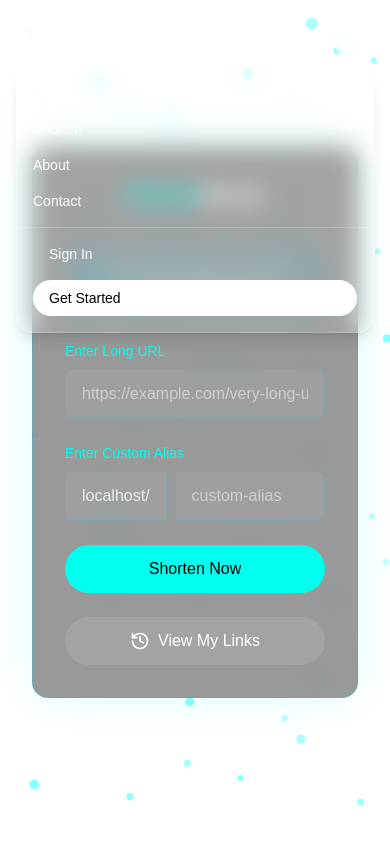
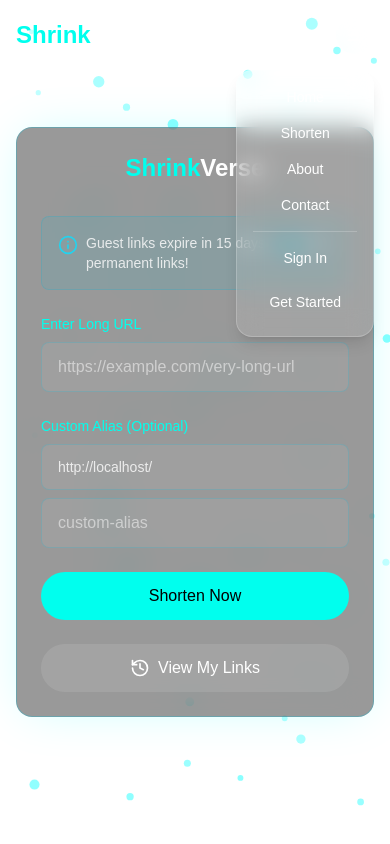
Before and after one commit to ritesh-raushan/shrinkverse, a Next.js app: page /shorten in a window 390 px wide. Both pictures are taken after a click on the button 353 px from the left and 37 px from the top of the page. Built offline with nearby package versions, Linux system fonts and the light colour scheme.

Commit message:
Fix Mobile View

```diff
--- a/src/app/shorten/page.js
+++ b/src/app/shorten/page.js
@@ -68,11 +68,11 @@ export default function ShortenPage() {
     };
 
     return (
-        <main className="min-h-screen flex items-center justify-center relative overflow-hidden">
+        <main className="min-h-screen flex items-center justify-center relative overflow-hidden px-4">
             <ParticleAnimation />
 
-            <div className="relative z-10 w-full max-w-md mx-auto p-8">
-                <div className="bg-black/40 backdrop-blur-lg rounded-2xl p-8 shadow-[0_0_50px_-12px_rgba(0,255,255,0.25)] border border-cyan-500/30 animate-pulse-slow">
+            <div className="relative z-10 w-full max-w-md mx-auto">
+                <div className="bg-black/40 backdrop-blur-lg rounded-2xl p-6 sm:p-8 shadow-[0_0_50px_-12px_rgba(0,255,255,0.25)] border border-cyan-500/30 animate-pulse-slow">
                     <h1 className="text-2xl font-bold text-white mb-8 text-center">
                         <span className="text-[#00ffee]">Shrink</span>
                         <span className="text-white">Verse</span>
@@ -111,18 +111,18 @@ export default function ShortenPage() {
 
                         <div className="space-y-2">
                             <label className="block text-[#00ffee] text-sm font-medium">
-                                Enter Custom Alias
+                                Custom Alias (Optional)
                             </label>
-                            <div className="flex items-stretch space-x-2">
-                                <div className="bg-white/5 border border-cyan-500/20 rounded-l-lg px-4 py-3 text-white/80 flex items-center">
-                                    {origin ? `${new URL(origin).host}/` : 'loading...'}
+                            <div className="flex flex-col sm:flex-row items-stretch gap-2">
+                                <div className="bg-white/5 border border-cyan-500/20 rounded-lg px-4 py-3 text-white/80 text-sm truncate">
+                                    {origin ? `${origin}/` : 'loading...'}
                                 </div>
                                 <input
                                     type="text"
                                     value={alias}
                                     onChange={(e) => setAlias(e.target.value)}
                                     placeholder="custom-alias"
-                                    className="w-full flex-1 px-4 py-3 rounded-r-lg bg-white/5 border border-cyan-500/20 text-white placeholder-white/50 focus:outline-none focus:border-[#00ffee] focus:ring-1 focus:ring-[#00ffee] transition-all"
+                                    className="flex-1 min-w-0 px-4 py-3 rounded-lg bg-white/5 border border-cyan-500/20 text-white placeholder-white/50 focus:outline-none focus:border-[#00ffee] focus:ring-1 focus:ring-[#00ffee] transition-all"
                                 />
                             </div>
                         </div>
@@ -137,11 +137,11 @@ export default function ShortenPage() {
 
                     {shortenedUrl && (
                         <div className="mt-6 p-4 bg-white/5 rounded-lg border border-cyan-500/20">
-                            <div className="flex items-center justify-between">
-                                <p className="text-white/90 truncate">{shortenedUrl}</p>
+                            <div className="flex items-center justify-between gap-2">
+                                <p className="text-white/90 truncate text-sm sm:text-base">{shortenedUrl}</p>
                                 <button
                                     onClick={copyToClipboard}
-                                    className="ml-2 p-2 text-cyan-400 hover:text-cyan-300 transition-colors"
+                                    className="ml-2 p-2 text-cyan-400 hover:text-cyan-300 transition-colors flex-shrink-0"
                                 >
                                     <Copy size={20} />
                                 </button>
--- a/src/components/Navbar.js
+++ b/src/components/Navbar.js
@@ -49,9 +49,8 @@ export default function Navbar() {
                                 <Link
                                     key={item.name}
                                     href={item.href}
-                                    className={`px-4 py-2 text-base text-white hover:bg-white/20 hover:text-[#00ffee] rounded-full transition-all ${
-                                        pathname === item.href ? "bg-white/20 text-[#00ffee]" : ""
-                                    }`}
+                                    className={`px-4 py-2 text-base text-white hover:bg-white/20 hover:text-[#00ffee] rounded-full transition-all ${pathname === item.href ? "bg-white/20 text-[#00ffee]" : ""
+                                        }`}
                                 >
                                     {item.name}
                                 </Link>
@@ -108,7 +107,10 @@ export default function Navbar() {
                     <div className="md:hidden flex items-center justify-between w-full">
                         {/* Logo for Mobile */}
                         <Link href="/" className="flex items-center">
-                            <span className="text-xl font-bold text-white">ShrinkVerse</span>
+                            <span className="text-2xl font-bold hover:scale-105 transform">
+                                <span className="text-[#00ffee]">Shrink</span>
+                                <span className="text-white">Verse</span>
+                            </span>
                         </Link>
 
                         {/* Mobile Menu Button */}
@@ -116,20 +118,21 @@ export default function Navbar() {
                             onClick={() => setIsOpen(!isOpen)}
                             className="p-2 rounded-full bg-white/10 backdrop-blur-[12px] border border-white/20 text-white hover:bg-white/20 transition-all"
                         >
-                            <Menu className="h-6 w-6" />
+                            <Menu className="h-5 w-5" />
                         </button>
                     </div>
                 </div>
 
                 {/* Mobile Navigation Menu */}
                 {isOpen && (
-                    <div className="md:hidden absolute left-4 right-4 mt-2 rounded-2xl bg-white/10 backdrop-blur-[12px] border border-white/20 shadow-lg">
-                        <div className="py-2">
+                    <div className="md:hidden absolute right-4 top-full rounded-2xl bg-white/10 backdrop-blur-[12px] border border-white/20 shadow-lg
+        w-max max-w-xs">
+                        <div className="py-2 px-4">
                             {navItems.map((item) => (
                                 <Link
                                     key={item.name}
                                     href={item.href}
-                                    className="block px-4 py-2 text-sm text-white hover:bg-white/20"
+                                    className="block px-4 py-2 text-sm text-white hover:bg-white/20 text-center"
                                     onClick={() => setIsOpen(false)}
                                 >
                                     {item.name}
@@ -141,7 +144,7 @@ export default function Navbar() {
                                         <p className="px-4 py-2 text-sm text-white/80 truncate">{userEmail}</p>
                                         <button
                                             onClick={handleLogout}
-                                            className="w-full px-4 py-2 text-sm bg-white text-black rounded-full hover:bg-white/90 transition-all font-medium"
+                                            className="py-2 text-sm bg-white text-black rounded-full hover:bg-white/90 transition-all font-medium"
                                         >
                                             Logout
                                         </button>
@@ -150,13 +153,15 @@ export default function Navbar() {
                                     <>
                                         <Link
                                             href="/login"
-                                            className="w-full px-4 py-2 text-sm text-white hover:bg-white/20 rounded-full transition-all"
+                                            className="py-2 text-sm text-white hover:bg-white/20 rounded-full transition-all text-center"
+                                            onClick={() => setIsOpen(false)}
                                         >
                                             Sign In
                                         </Link>
                                         <Link
                                             href="/signup"
-                                            className="w-full px-4 py-2 text-sm bg-white text-black rounded-full hover:bg-white/90 transition-all font-medium"
+                                            className="py-2 text-sm text-white rounded-full hover:bg-white/90 transition-all font-medium text-center"
+                                            onClick={() => setIsOpen(false)}
                                         >
                                             Get Started
                                         </Link>
```
